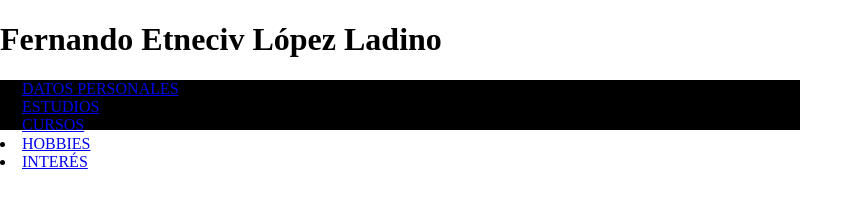
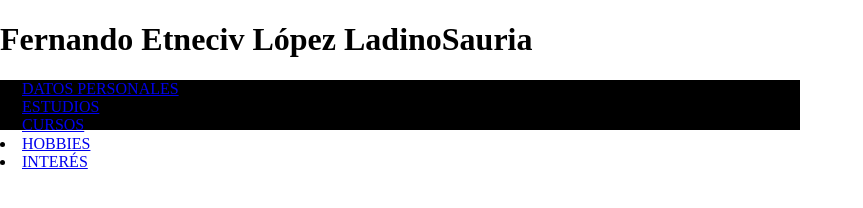
Before and after one commit to LPMendoza/webPersonal-1, a plain HTML site: page index.html in a window 1280 px wide. Shown: the whole page, without its empty margins (0-863 px from the left). Drawn offline with Linux system fonts and the light colour scheme.

Commit message:
cambie el titulo
cambie el titulo

```diff
--- a/index.html
+++ b/index.html
@@ -8,7 +8,7 @@
 </head>
 <body>
     <div>
-        <h1>Fernando Etneciv López Ladino</h1>
+        <h1>Fernando Etneciv López LadinoSauria</h1>
     </div>
 
     <nav class="menu">
```
